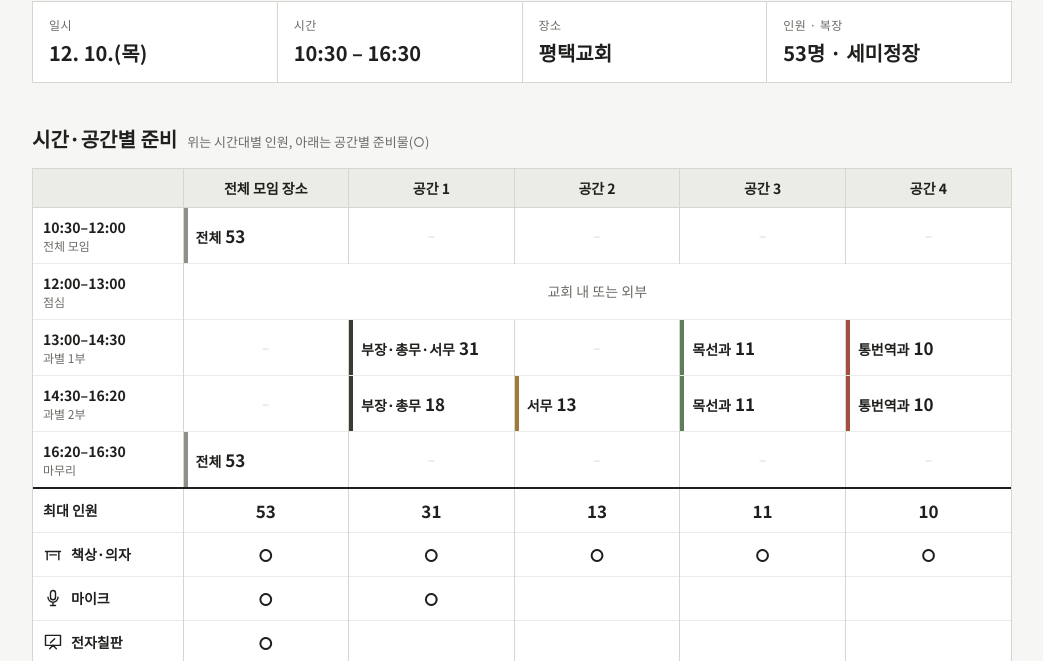
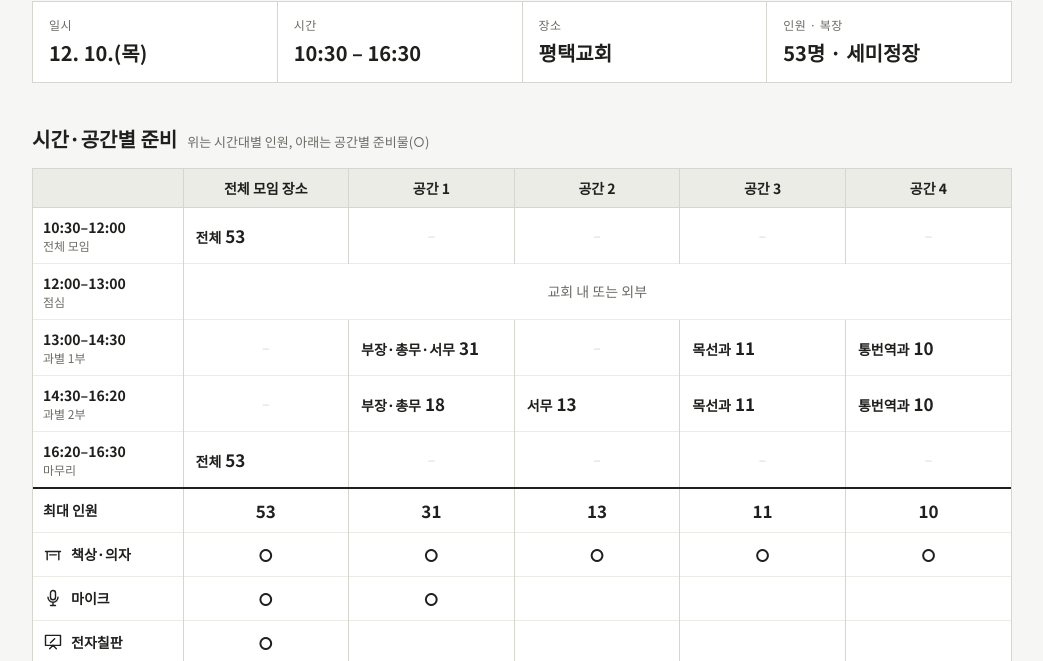
Before and after one commit to ssnantz5aa/-, a website: page yohan-briefing.html in a window 1280 px wide. Shown: the part 134-795 px from the top of the page, without its empty margins (118-1161 px from the left). Drawn offline with Linux system fonts and the light colour scheme; a web font is replaced by a local one.

Commit message:
Remove colored left bars in time-room table
Co-Authored-By: Claude Opus 5.5 <noreply@anthropic.com>
Claude-Session: https://claude.ai/code/session_01UetvH8yjku1KzNKbBwrwKi

```diff
--- a/yohan-briefing.html
+++ b/yohan-briefing.html
@@ -68,7 +68,7 @@ tr.split td, tr.split th { border-top: 2px solid var(--ink); }
 /* plan grid */
 table.plan { min-width: 720px; table-layout: fixed; }
 .plan th + th, .plan th + td, .plan td + td { border-left: 1px solid var(--line); }
-.plan .occ { font-weight: 700; color: var(--ink); text-align: left; padding-left: 12px; box-shadow: inset 4px 0 0 var(--c); }
+.plan .occ { font-weight: 700; color: var(--ink); text-align: left; padding-left: 12px; }
 .plan .occ b { font-family: var(--display); font-size: 17px; margin-left: 4px; font-variant-numeric: tabular-nums; }
 .plan .empty { color: var(--line); }
 .plan .meal { color: var(--muted); }
```
